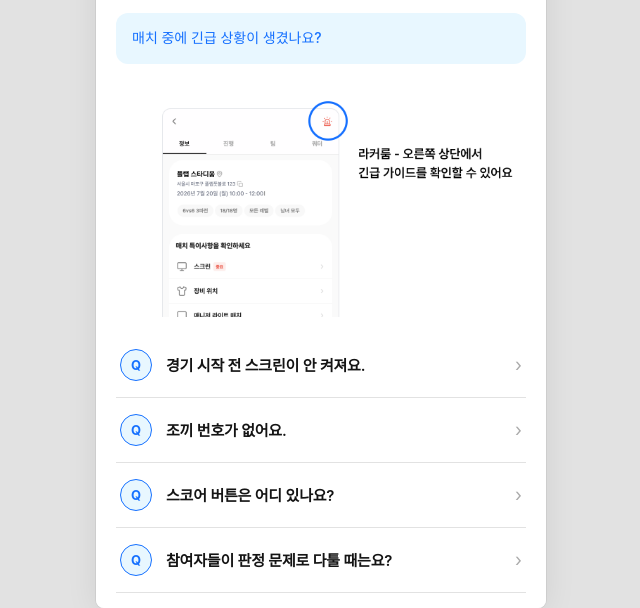
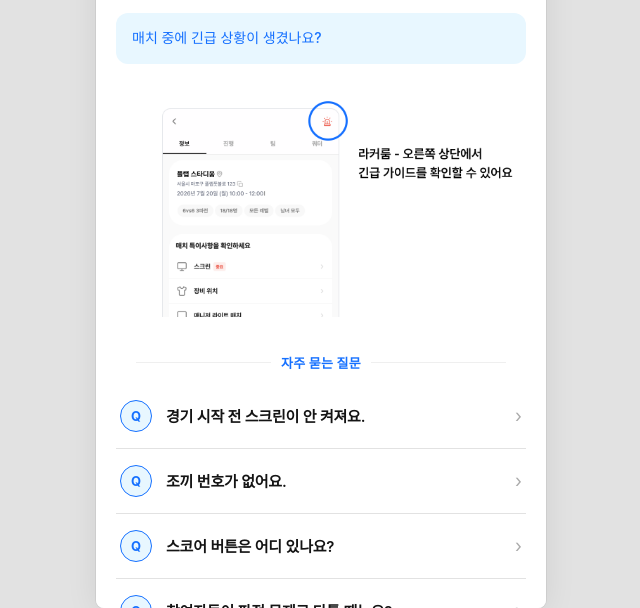
Before and after one commit to Sian1206/Lite_manager_guide, a plain HTML site: page index.html in a window 1280 px wide. Both pictures are taken after a click on the button "💬 FAQ". Shown: the part 192-800 px from the top of the page, without its empty margins (319-959 px from the left). Drawn offline with Linux system fonts and the light colour scheme; no server answers.

Commit message:
Update index.html

```diff
--- a/index.html
+++ b/index.html
@@ -786,6 +786,8 @@ svg.icon { display: block; }
       <span class="flow-intro-text">매치 중에 긴급 상황이 생겼나요?</span>
     </div>
     <img src="images/image31.png" alt="긴급 가이드 안내" style="width:100%; display:block; margin-bottom:16px;">
+    <div class="phase-header" style="padding-top:20px"><span class="phase-line"></span><span class="phase-label">자주 묻는 질문</span><span class="phase-line"></span></div>
+
     <div class="accordion-item accordion-first faq-accordion" onclick="toggleAccordion(this)">
       <button class="accordion-trigger">
         <div class="accordion-num-wrap"><div class="accordion-num" data-section="mid">Q</div></div>
```
